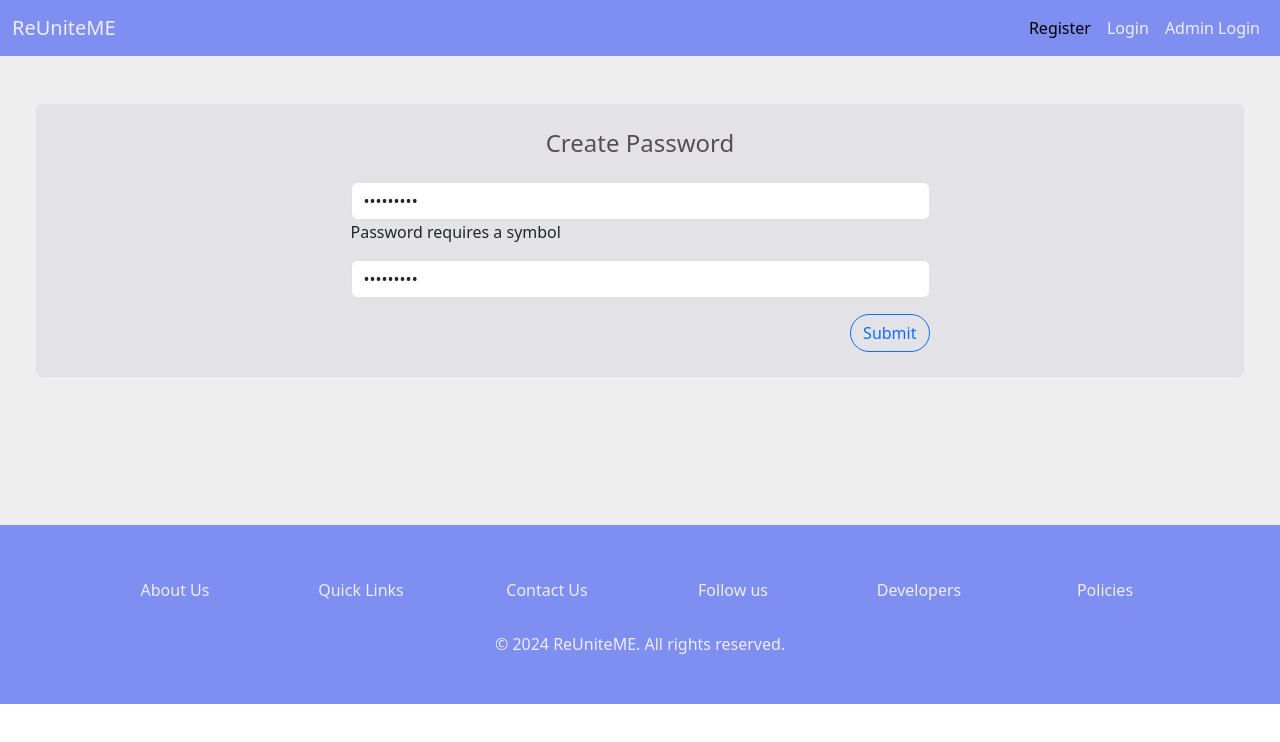
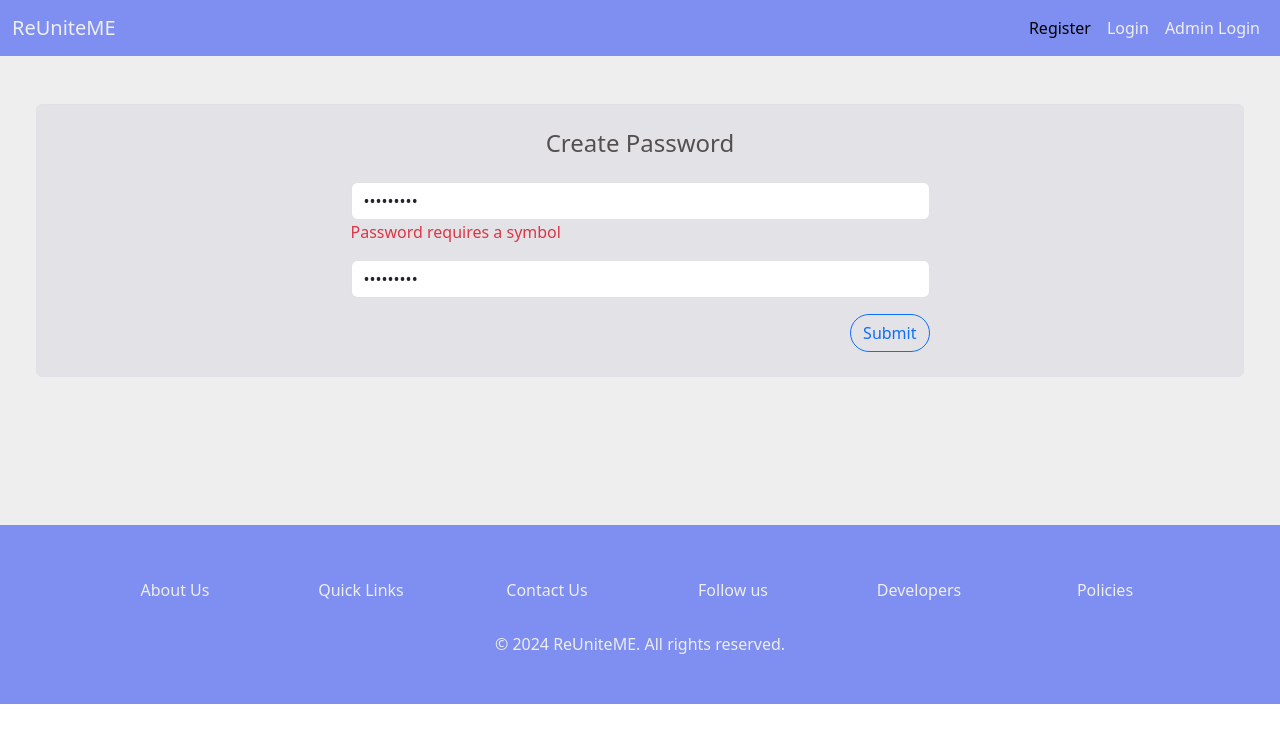
Before and after one commit to jeelion22/reuniteME-Frontend, a React (Vite) app: page /users/password/reset/verified/1 in a window 1280 px wide. Both pictures are taken after typing "Sample123", "Sample123" into the empty fields and a click on the button "Submit". Shown: the top 742 px of the page. Built offline with nearby package versions, Linux system fonts and the light colour scheme.

Commit message:
applied bootstrap for formik errors

```diff
--- a/src/components/UserPasswordReset.jsx
+++ b/src/components/UserPasswordReset.jsx
@@ -102,7 +102,9 @@ const UserPasswordReset = () => {
                         {...formik.getFieldProps("password")}
                       />
                       {formik.touched.password && formik.errors.password ? (
-                        <div>{formik.errors.password}</div>
+                        <div className="text-danger">
+                          {formik.errors.password}
+                        </div>
                       ) : null}
                     </div>
                   </div>
@@ -119,7 +121,9 @@ const UserPasswordReset = () => {
                       />
                       {formik.touched.confirmPassword &&
                       formik.errors.confirmPassword ? (
-                        <div>{formik.errors.confirmPassword}</div>
+                        <div className="text-danger">
+                          {formik.errors.confirmPassword}
+                        </div>
                       ) : null}
                     </div>
                   </div>
```
